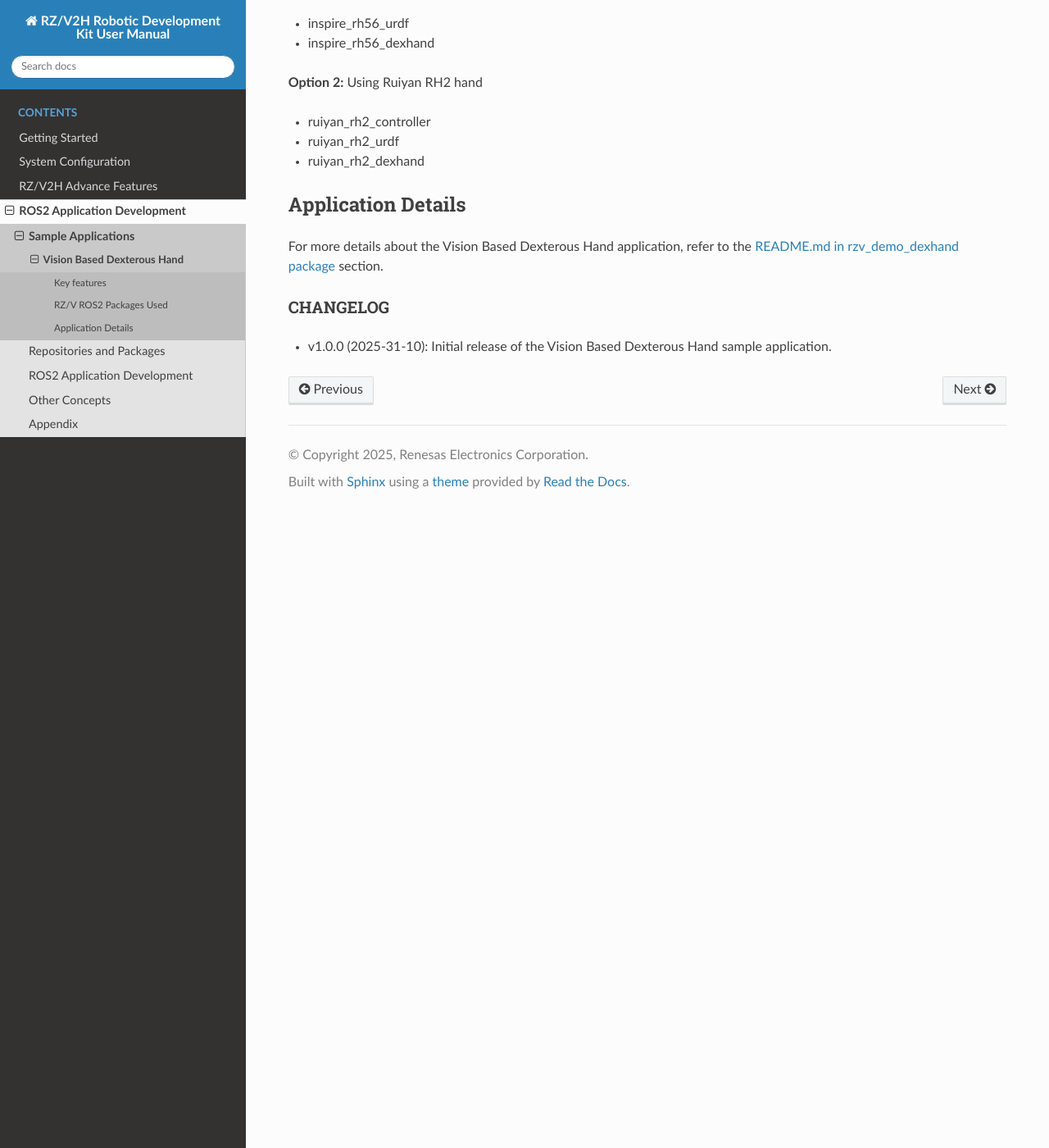
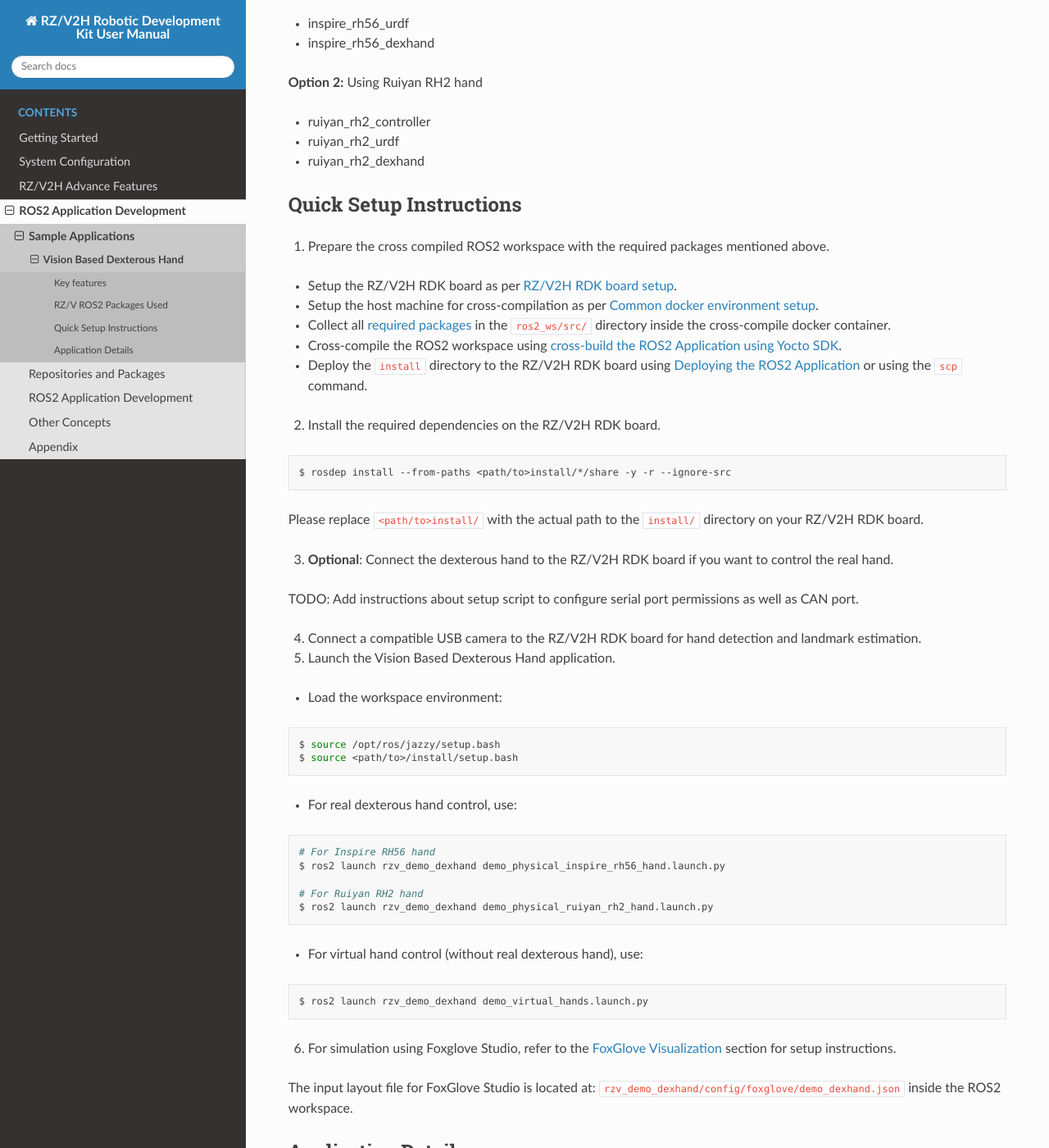
Before and after one commit to renesas-rdk/rzv2h_rdk_documentation, a Sphinx documentation site: the page built from source/3_ros2_development/sample_apps/dexhand.rst, in a window 1280 px wide and 1400 px high, scrolled down 860 px. Shown: the whole window at 82% size. Built offline with Sphinx 7.4.7 and the Read the Docs theme 3.1.0, drawn with Linux system fonts in a browser that asks for light colours.

Commit message:
doc: Update template for Sample demo list
Signed-off-by: Cong Nguyen <cong.nguyen.zn@renesas.com>

```diff
--- a/source/0_getting_started/quick_setup_guide.rst
+++ b/source/0_getting_started/quick_setup_guide.rst
@@ -1,3 +1,5 @@
+.. _quick_setup_rdk_guide:
+
 Quick setup guide
 ============================================
 
--- a/source/3_ros2_development/sample_apps/dexhand.rst
+++ b/source/3_ros2_development/sample_apps/dexhand.rst
@@ -19,6 +19,8 @@
 - Support for running two AI models simultaneously on the DRP-AI IP: one for hand detection and another for hand landmark estimation.
 - Support for multiple AI models for both hand detection and hand landmark estimation.
 
+.. _required_ros2_packages_dexhand:
+
 RZ/V ROS2 Packages Used
 ^^^^^^^^^^^^^^^^^^^^^^^^
 
@@ -39,6 +41,60 @@
 - ruiyan_rh2_urdf
 - ruiyan_rh2_dexhand
 
+Quick Setup Instructions
+^^^^^^^^^^^^^^^^^^^^^^^^^^^^^
+
+1. Prepare the cross compiled ROS2 workspace with the required packages mentioned above.
+
+- Setup the RZ/V2H RDK board as per :ref:`RZ/V2H RDK board setup <quick_setup_rdk_guide>`.
+- Setup the host machine for cross-compilation as per :ref:`Common docker environment setup <docker_sdk_setup>`.
+- Collect all :ref:`required packages <required_ros2_packages_dexhand>` in the ``ros2_ws/src/`` directory inside the cross-compile docker container.
+- Cross-compile the ROS2 workspace using :ref:`cross-build the ROS2 Application using Yocto SDK <requirements_ros2_cross_build>`.
+- Deploy the ``install`` directory to the RZ/V2H RDK board using :ref:`Deploying the ROS2 Application <ros2_deployment>` or using the ``scp`` command.
+
+2. Install the required dependencies on the RZ/V2H RDK board.
+
+.. code-block:: bash
+
+   $ rosdep install --from-paths <path/to>install/*/share -y -r --ignore-src
+
+Please replace ``<path/to>install/`` with the actual path to the ``install/`` directory on your RZ/V2H RDK board.
+
+3. **Optional**: Connect the dexterous hand to the RZ/V2H RDK board if you want to control the real hand.
+
+TODO: Add instructions about setup script to configure serial port permissions as well as CAN port.
+
+4. Connect a compatible USB camera to the RZ/V2H RDK board for hand detection and landmark estimation.
+
+5. Launch the Vision Based Dexterous Hand application.
+
+- Load the workspace environment:
+
+.. code-block:: bash
+
+   $ source /opt/ros/jazzy/setup.bash
+   $ source <path/to>/install/setup.bash
+
+- For real dexterous hand control, use:
+
+.. code-block:: bash
+
+   # For Inspire RH56 hand
+   $ ros2 launch rzv_demo_dexhand demo_physical_inspire_rh56_hand.launch.py
+
+   # For Ruiyan RH2 hand
+   $ ros2 launch rzv_demo_dexhand demo_physical_ruiyan_rh2_hand.launch.py
+
+- For virtual hand control (without real dexterous hand), use:
+
+.. code-block:: bash
+
+   $ ros2 launch rzv_demo_dexhand demo_virtual_hands.launch.py
+
+6. For simulation using Foxglove Studio, refer to the :ref:`FoxGlove Visualization <foxglove_visualization>` section for setup instructions.
+
+The input layout file for FoxGlove Studio is located at: ``rzv_demo_dexhand/config/foxglove/demo_dexhand.json`` inside the ROS2 workspace.
+
 Application Details
 ^^^^^^^^^^^^^^^^^^^^^
 
```
